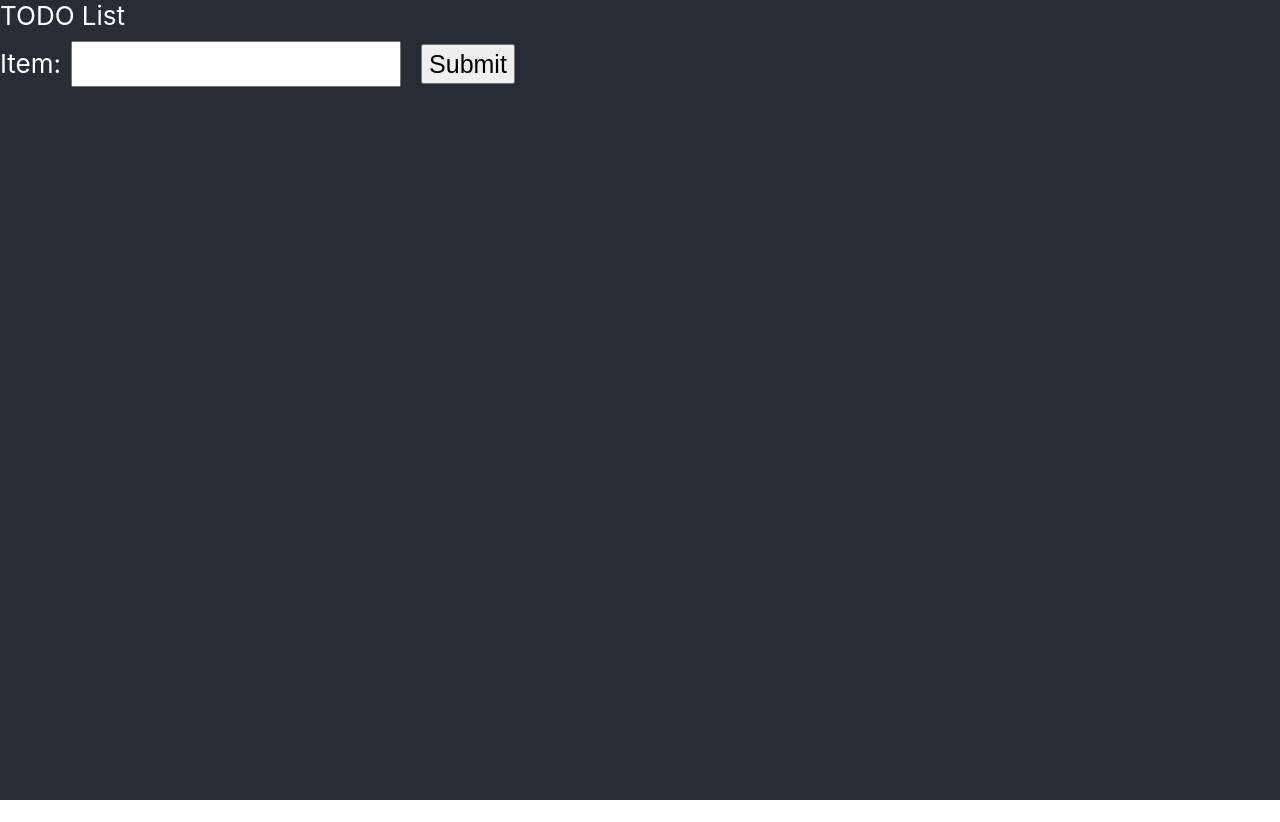
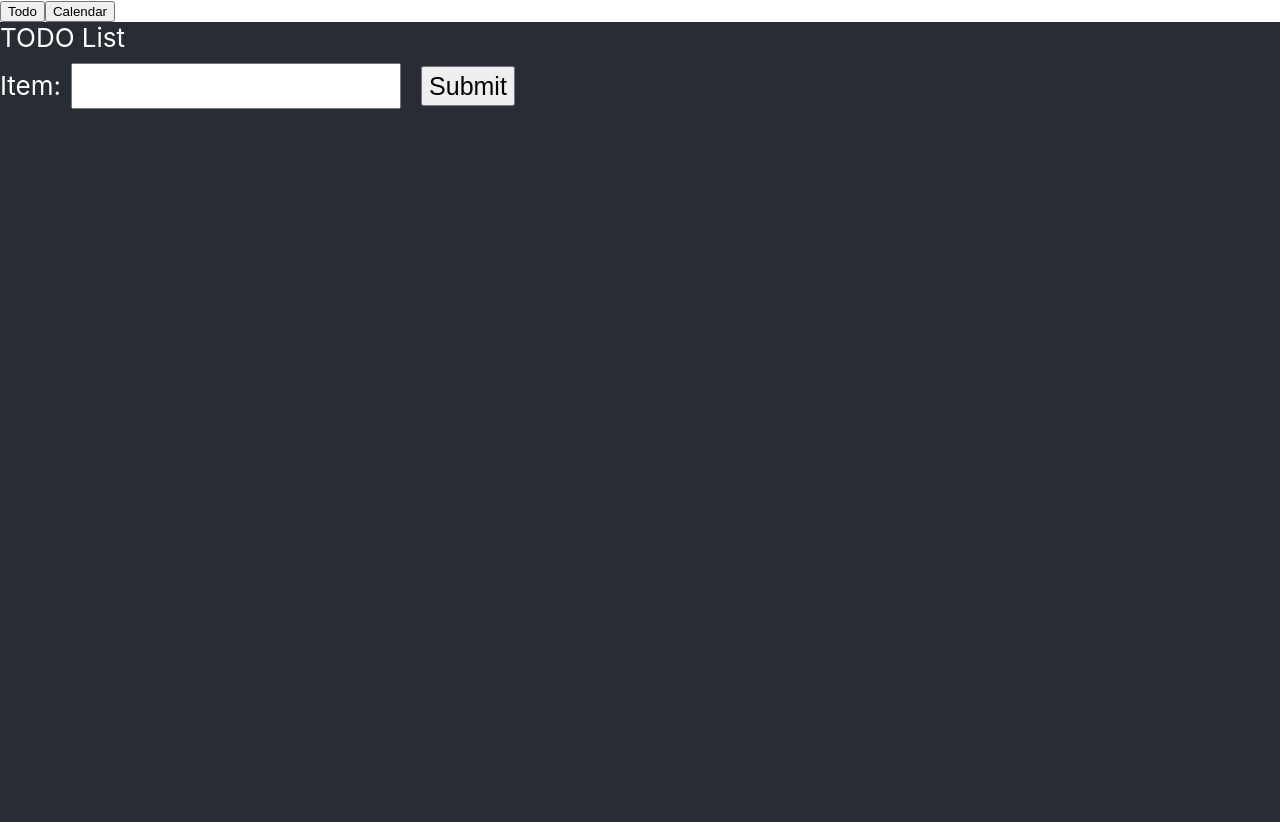
Before and after one commit to lachlanmerrill/coriander, a React (Create React App) app: page / in a window 1280 px wide. Before the commit the page ends 800 px from the top, so only its background shows below. Built offline with nearby package versions, Linux system fonts and the light colour scheme.

Commit message:
Began implementing a menu to swap between features

```diff
--- a/src/App.css
+++ b/src/App.css
@@ -1,5 +1,25 @@
 .App {
   text-align: justify;
+  /*margin-left: 1vw;*/
+}
+
+/*.AppContainer {*/
+/*  background-color: #282c34;*/
+/*  !*width: 100vw;*!*/
+/*  !*height: 120%;*!*/
+/*}*/
+
+/*.NavContainer {*/
+/*  margin-top: 1vh;*/
+/*  margin-left: 1vw;*/
+/*}*/
+
+/*.FeatureContainer {*/
+
+/*}*/
+
+nav {
+  background-color: inherit;
 }
 
 .App-logo {
@@ -18,7 +38,7 @@
   min-height: 100vh;
   display: flex;
   flex-direction: column;
-  align-items: left;
+  align-items: flex-start;
   justify-content: left;
   font-size: calc(10px + 2vmin);
   color: white;
--- a/src/App.js
+++ b/src/App.js
@@ -1,70 +1,48 @@
 import React, {Component} from 'react';
-import logo from './logo.svg';
 import './App.css';
-import List from './todo-list';
-import AddItem from './addItem.js';
+import ToDo from './ToDo.js';
+import NavBar from './NavBar.js';
 
 class App extends Component {
     constructor(props) {
       super(props);
       this.state = {
-          items: (JSON.parse(localStorage.getItem('items')) || []),
-          count: JSON.parse(localStorage.getItem('count')) || 0
-          // items: []
+        options: [
+          'Todo',
+          'Calendar'
+        ],
+        index: 0
       };
-      this.add_item_callback    = this.add_item_callback.bind(this);
-      this.remove_item_callback = this.remove_item_callback.bind(this);
+      this.navBarCallback = this.navBarCallback.bind(this);
     }
 
-    add_item_callback(data) {
-      let item = {
-        num: this.state.count + 1,
-        name: data.value
-      };
-      this.state.items.push(item);
-      this.setState({items: this.state.items, count: this.state.count + 1});
-      localStorage.setItem('items', JSON.stringify(this.state.items));
-      localStorage.setItem('count', JSON.stringify(this.state.count));
-      this.render();
-    }
-
-    remove_item_callback(num) {
-      let i = 0;
-      for (i = 0; i < this.state.items.length - 1; i++) {
-        if (this.state.items[i].num === num) {
-          break;
+    navBarCallback(v) {
+        let i;
+        for (i = 0; i < this.state.options.length; i++) {
+            if (this.state.options[i] === v.value) break;
         }
-      }
-
-      console.log("num is " + num);
-      console.log("state is " + this.state.items[i].num);
-      console.log("i is " + i);
-
-      if (this.state.items.length === 0) {
-        return;
-      } else if (i === this.state.items.length) {
-        this.state.items.pop();
-      } else {
-        this.state.items.splice(i, 1);
-      }
-      localStorage.setItem('items', JSON.stringify(this.state.items));
-      this.setState({items: this.state.items});
-      if (this.state.items.length === 0) this.state.count = 0;
-      this.render();
+        console.log("selected " + v.value + ": " + i + " [" + this.state.options[i] + "]");
+        this.setState({index: i});
     }
 
     render() {
-      return (
-        <div className="App">
-          <header className="App-header">
-
-
-            TODO List
-            <AddItem  add_item_callback={this.add_item_callback}/>
-            <List list={this.state.items} remove_item_callback={this.remove_item_callback}/>
-          </header>
-        </div>
-      );
+      switch(this.state.options[this.state.index]) {
+        case 'Calendar':
+        case 'Todo':
+        default:
+        return (
+            // <div className="AppContainer">
+              <div className="App">
+                  {/*<div className="NavContainer">*/}
+                    <NavBar select_item_callback={this.navBarCallback} options={this.state.options}/>
+                  {/*</div>*/}
+                  {/*<div className="FeatureContainer">*/}
+                     <ToDo />
+                  {/*</div>*/}
+              </div>
+            // </div>
+        );
+      }
     }
 }
 
--- /dev/null
+++ b/src/NavBar.js
@@ -0,0 +1,35 @@
+import React, {Component} from 'react';
+
+
+class NavBar extends Component {
+  constructor(props) {
+    super(props);
+    this.state = {
+      value: '',
+      select_item_callback: this.props.select_item_callback
+    };
+    this.handleSelect = this.handleSelect.bind(this);
+  }
+
+  handleSelect(event) {
+    event.preventDefault();
+    this.state.select_item_callback({value: event.target.value})
+
+  }
+
+  render() {
+    return (
+      // <nav>
+      //   {
+          this.props.options.map((k) => {
+            return (<button onClick={this.handleSelect} value={k}>
+              {k}
+            </button>);
+          })
+        // }
+      // </nav>
+    );
+  }
+}
+
+export default NavBar;
--- /dev/null
+++ b/src/ToDo.js
@@ -0,0 +1,68 @@
+import React, {Component} from 'react';
+import logo from './logo.svg';
+import './App.css';
+import List from './todo-list';
+import AddItem from './addItem.js';
+
+class ToDo extends Component {
+    constructor(props) {
+      super(props);
+      this.state = {
+          items: (JSON.parse(localStorage.getItem('items')) || []),
+          count: JSON.parse(localStorage.getItem('count')) || 0
+          // items: []
+      };
+      this.add_item_callback    = this.add_item_callback.bind(this);
+      this.remove_item_callback = this.remove_item_callback.bind(this);
+    }
+
+    add_item_callback(data) {
+      let item = {
+        num: this.state.count + 1,
+        name: data.value
+      };
+      this.state.items.push(item);
+      this.setState({items: this.state.items, count: this.state.count + 1});
+      localStorage.setItem('items', JSON.stringify(this.state.items));
+      localStorage.setItem('count', JSON.stringify(this.state.count));
+      this.render();
+    }
+
+    remove_item_callback(num) {
+      let i = 0;
+      for (i = 0; i < this.state.items.length - 1; i++) {
+        if (this.state.items[i].num === num) {
+          break;
+        }
+      }
+
+      console.log("num is " + num);
+      console.log("state is " + this.state.items[i].num);
+      console.log("i is " + i);
+
+      if (this.state.items.length === 0) {
+        return;
+      } else if (i === this.state.items.length) {
+        this.state.items.pop();
+      } else {
+        this.state.items.splice(i, 1);
+      }
+      localStorage.setItem('items', JSON.stringify(this.state.items));
+      this.setState({items: this.state.items});
+      if (this.state.items.length === 0) this.state.count = 0;
+      this.render();
+    }
+
+    render() {
+      return (
+          <header className="App-header">
+
+            TODO List
+            <AddItem  add_item_callback={this.add_item_callback}/>
+            <List list={this.state.items} remove_item_callback={this.remove_item_callback}/>
+          </header>
+      );
+    }
+}
+
+export default ToDo;
--- a/src/index.css
+++ b/src/index.css
@@ -17,5 +17,5 @@ input {
   height: 40px;
   font-size: 25px;
   min-width: 40px;
-  align-items: left;
+  align-items: flex-start;
 }
--- a/src/todo-item.js
+++ b/src/todo-item.js
@@ -16,10 +16,6 @@ class TodoItem extends Component {
         this.state.callback(this.state.num);
     }
 
-    todo_item(name, num) {
-        return
-    }
-
     render() {
       this.state.name = this.props.name;
       this.state.num = this.props.num;
```
